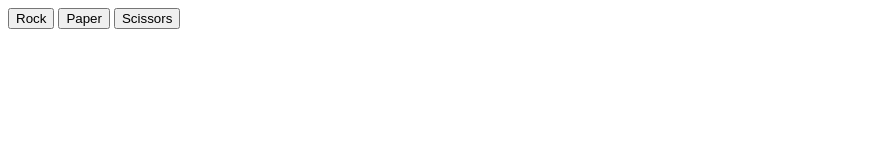
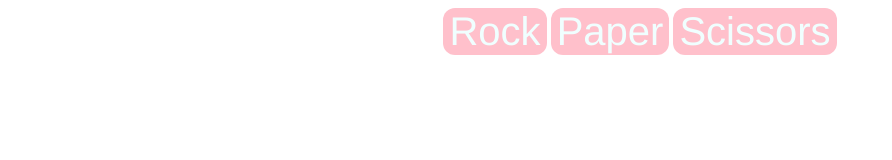
Before and after one commit to msbtwmg/rps, a plain HTML site: page rps.html in a window 1280 px wide. Shown: the whole page, without its empty margins (0-892 px from the left). Drawn offline with Linux system fonts and the light colour scheme.

Commit message:
button chage

```diff
--- a/rps.html
+++ b/rps.html
@@ -4,6 +4,7 @@
     <meta charset="UTF-8">
     <meta http-equiv="X-UA-Compatible" content="IE=edge">
     <meta name="viewport" content="width=device-width, initial-scale=1.0">
+    <link rel="stylesheet" href="styles.css" />
     <title>Rock Paper Scissors</title>
 </head>
 <body>
@@ -19,9 +20,6 @@
 
     </div>
 
-
-
-
 </body>
 <script src="rpsScript.js"></script>
 </html>
--- a/styles.css
+++ b/styles.css
@@ -0,0 +1,16 @@
+.container {
+    text-align: center;
+
+}
+
+button  {
+    flex-wrap: wrap;
+    font-size: 40px;
+    font-family:'Franklin Gothic Medium', 'Arial Narrow', Arial, sans-serif;
+    background-color: pink;
+    color: azure;
+    border: none;
+    border-radius: 12px;
+
+
+}
```
